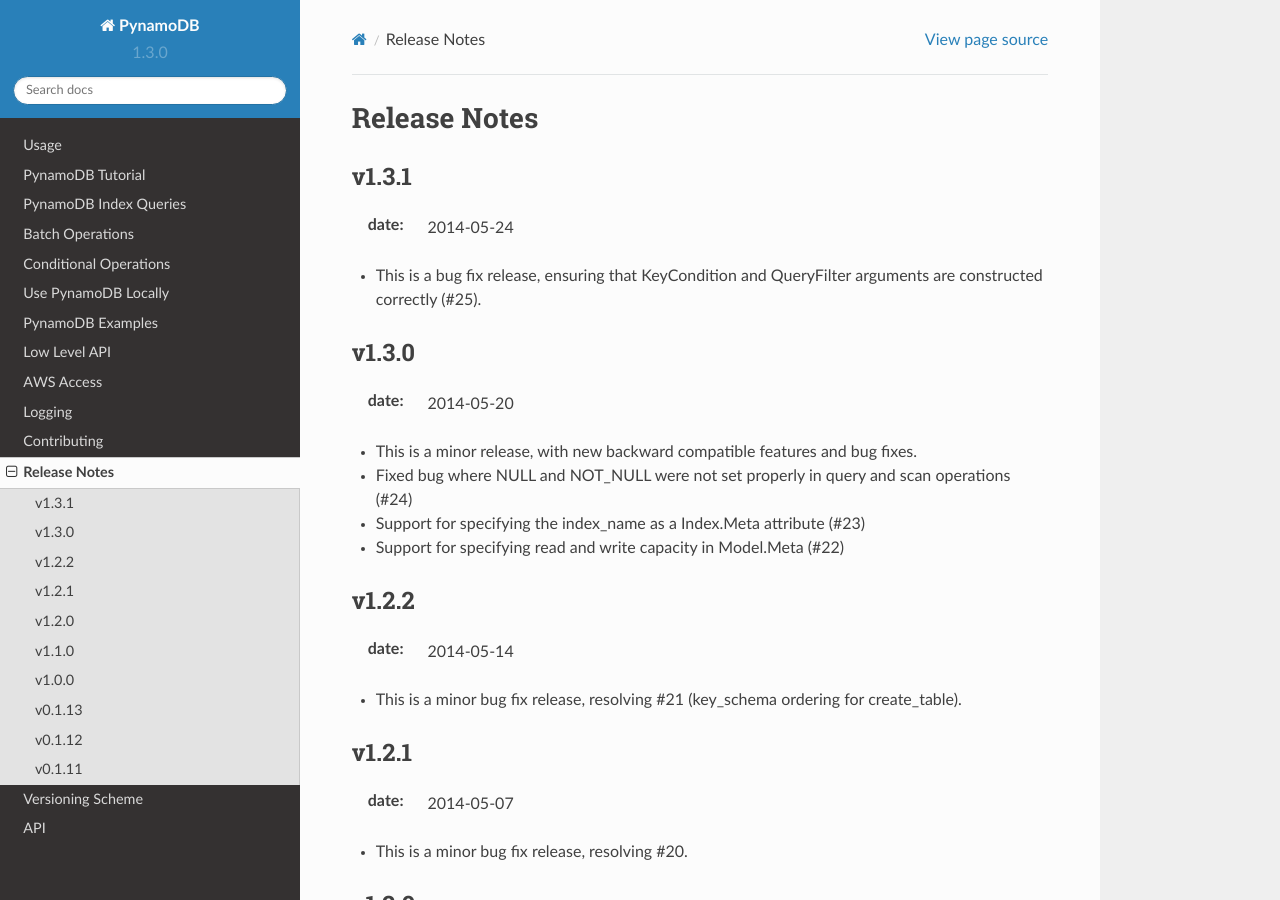
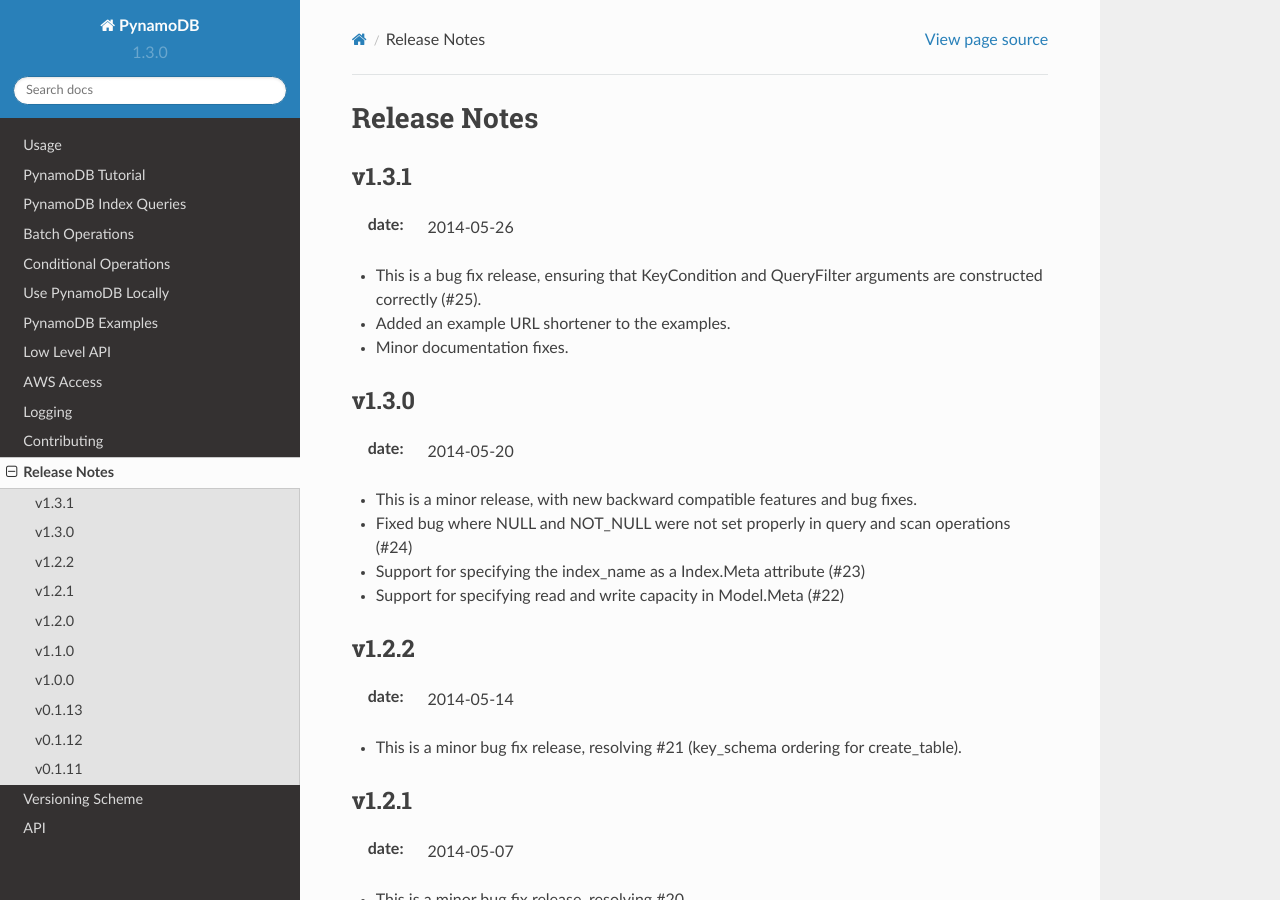
Before and after one commit to pynamodb/PynamoDB, a Sphinx documentation site: the page built from docs/release_notes.rst, in a window 1280 px wide and 900 px high. Built offline with Sphinx 7.4.7 and the Read the Docs theme 2.0.0, drawn with Linux system fonts in a browser that asks for light colours.

Commit message:
Release notes for 1.3.1

```diff
--- a/docs/release_notes.rst
+++ b/docs/release_notes.rst
@@ -3,9 +3,11 @@
 v1.3.1
 ------
 
-:date: 2014-05-24
+:date: 2014-05-26
 
 * This is a bug fix release, ensuring that KeyCondition and QueryFilter arguments are constructed correctly (#25).
+* Added an example URL shortener to the examples.
+* Minor documentation fixes.
 
 
 v1.3.0
```
